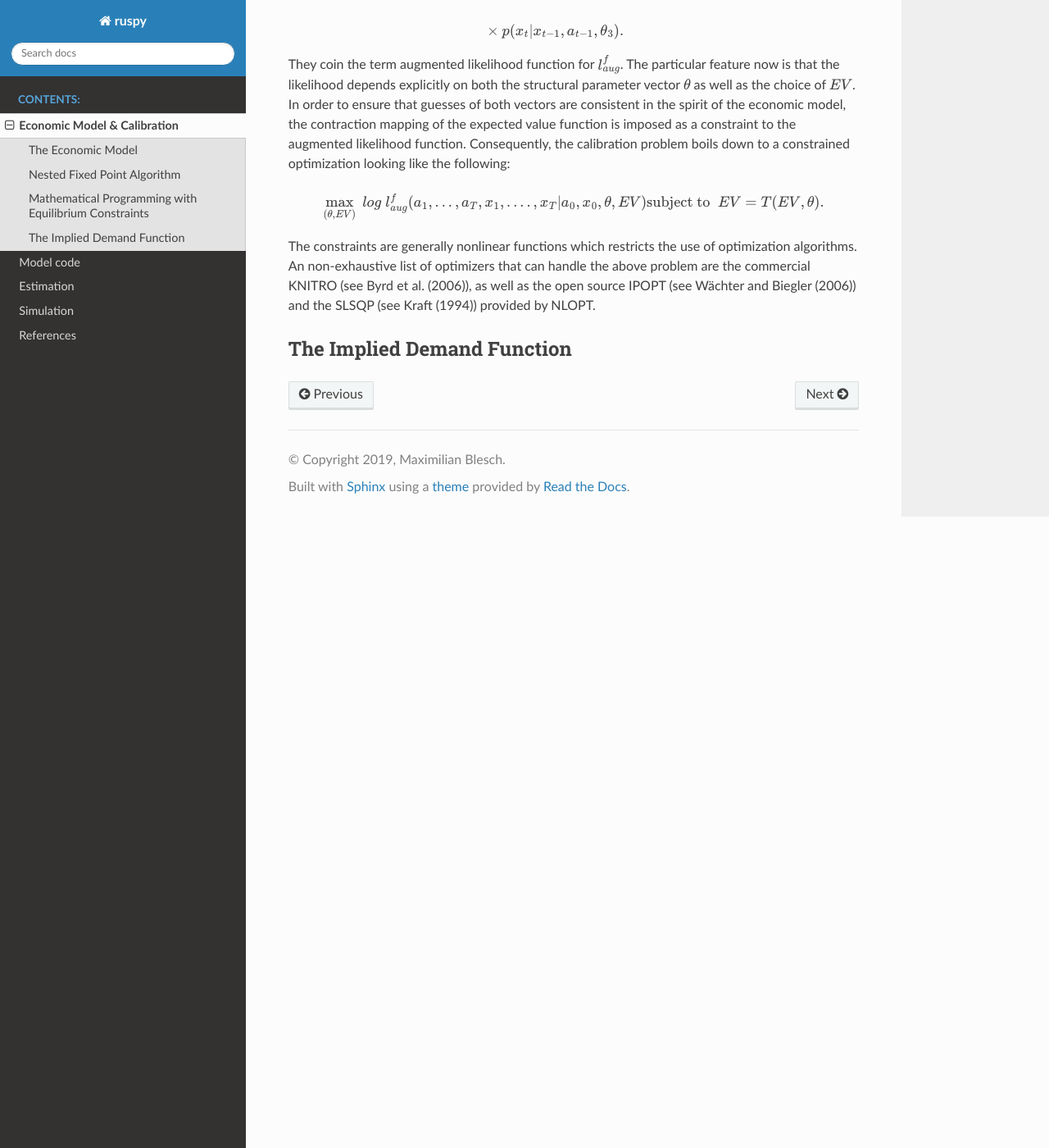
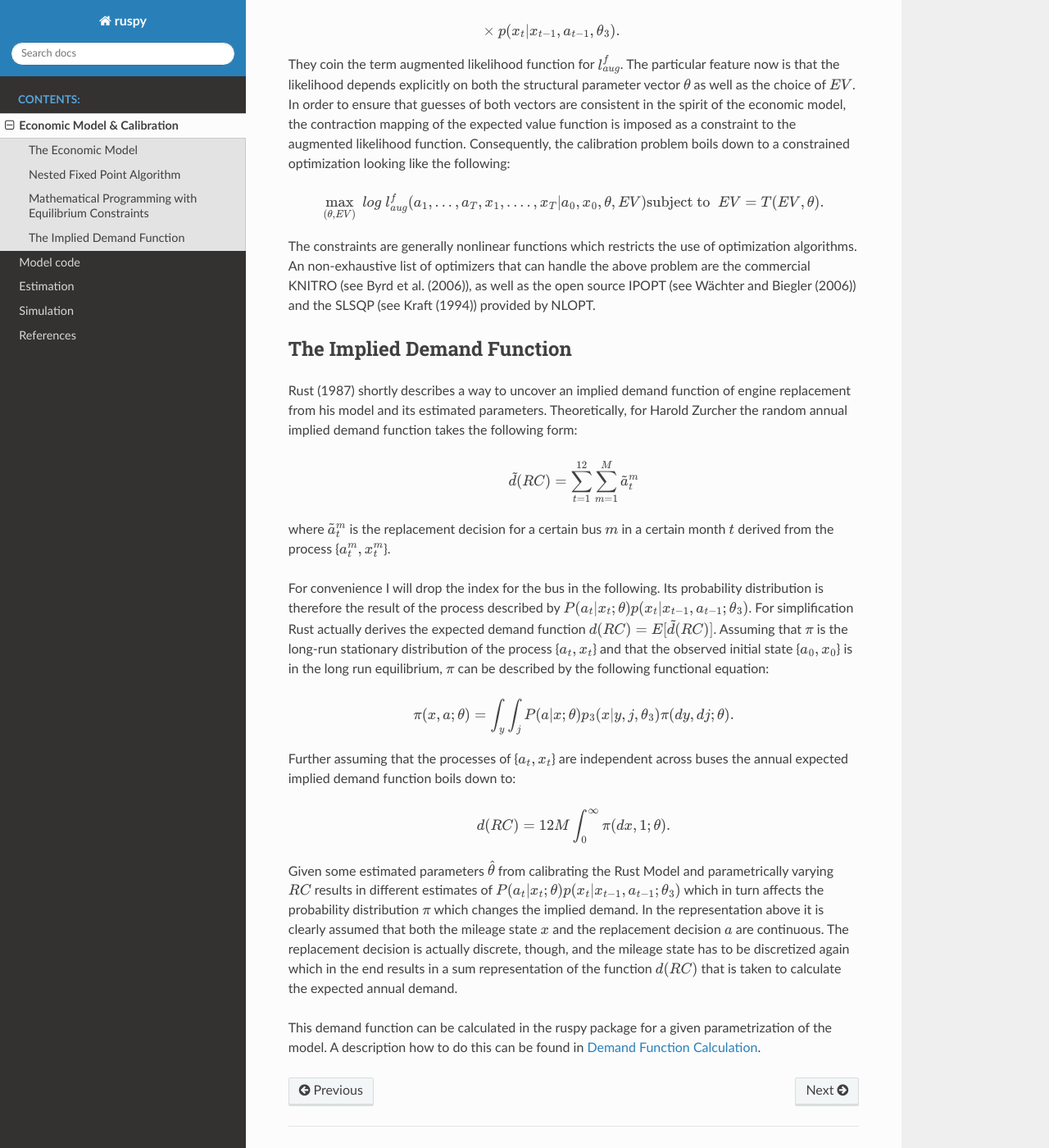
Before and after one commit to OpenSourceEconomics/ruspy, a Sphinx documentation site: the page built from docs/source/economics.rst, in a window 1280 px wide and 1400 px high, scrolled down 3241 px. Shown: the whole window at 82% size. Built offline with Sphinx 7.4.7 and the Read the Docs theme 2.0.0, drawn with Linux system fonts in a browser that asks for light colours; some of the changed text lies outside the part shown.

Commit message:
Add demand function describtion and calculation to the docs.

```diff
--- a/docs/source/economics.rst
+++ b/docs/source/economics.rst
@@ -214,7 +214,7 @@ choice probabilities :math:`P(a|x, \theta)` into the likelihood function :math:`
     \begin{split}
     l^f_{aug}(. | a_0, x_0, \theta, EV) = & \prod_{t=1}^T \frac{
     \exp(u(a, x, RC, \theta_1) + \delta EV((a-1) \cdot x))}{
-    \sum_{i \in \{0, 1\}} \exp(u(i, x, RC, \theta_1) + \delta EV((i - 1)x))} \\
+    \sum_{a \in \{0, 1\}} \exp(u(a, x, RC, \theta_1) + \delta EV((a - 1)x))} \\
     \\
     & \times p(x_t| x_{t-1}, a_{t-1}, \theta_3).
     \end{split}
@@ -245,3 +245,55 @@ Kraft (1994)) provided by NLOPT.
 
 The Implied Demand Function
 ---------------------------
+
+Rust (1987) shortly describes a way to uncover an implied demand function of engine
+replacement from his model and its estimated parameters. Theoretically, for Harold
+Zurcher the random annual implied demand function takes the following form:
+
+.. math::
+
+    \begin{equation*}
+      \tilde{d}(RC) = \sum_{t=1}^{12} \sum_{m=1}^{M} \tilde{a}^m_t
+    \end{equation*}
+
+where :math:`\tilde{a}^m_t` is the replacement decision for a certain bus :math:`m`
+in a certain month :math:`t` derived from the process {:math:`a^m_t, x^m_t`}.
+
+For convenience I will drop the index for the bus in the following. Its probability
+distribution is therefore the result of the process described by
+:math:`P(a_t|x_t; \theta)p(x_t|x_{t-1}, a_{t-1}; \theta_3)`. For simplification
+Rust actually derives the expected demand function :math:`d(RC)=E[\tilde{d}(RC)]`.
+Assuming that :math:`\pi` is the long-run stationary distribution of the process
+{:math:`a_t, x_t`} and that the observed initial state {:math:`a_0, x_0`} is in
+the long run equilibrium, :math:`\pi` can be described by the following functional
+equation:
+
+.. math::
+
+    \begin{equation}
+      \pi(x, a; \theta) = \int_{y} \int_{j} P(a|x; \theta)p_3(x|y, j, \theta_3)
+      \pi(dy, dj; \theta).
+    \end{equation}
+
+Further assuming that the processes of {:math:`a_t, x_t`} are independent across
+buses the annual expected implied demand function boils down to:
+
+.. math::
+
+    \begin{equation}
+      d(RC) = 12 M \int_{0}^{\infty} \pi(dx, 1; \theta).
+    \end{equation}
+
+Given some estimated parameters :math:`\hat\theta` from calibrating the Rust Model
+and parametrically varying :math:`RC` results in different estimates of
+:math:`P(a_t|x_t; \theta)p(x_t|x_{t-1}, a_{t-1}; \theta_3)` which in turn affects
+the probability distribution :math:`\pi` which changes the implied demand.
+In the representation above it is clearly assumed that both the mileage state
+:math:`x` and the replacement decision :math:`a` are continuous. The replacement
+decision is actually discrete, though, and the mileage state has to be discretized
+again which in the end results in a sum representation of the function :math:`d(RC)`
+that is taken to calculate the expected annual demand.
+
+This demand function can be calculated in the ruspy package for a given
+parametrization of the model. A description how to do this can be found in
+:ref:`demand_function_calculation`.
```
Also changed, not shown: docs/source/estimation.rst (+4 -3 lines), docs/source/model_code.rst (+92 -0 lines), 1 other file.
